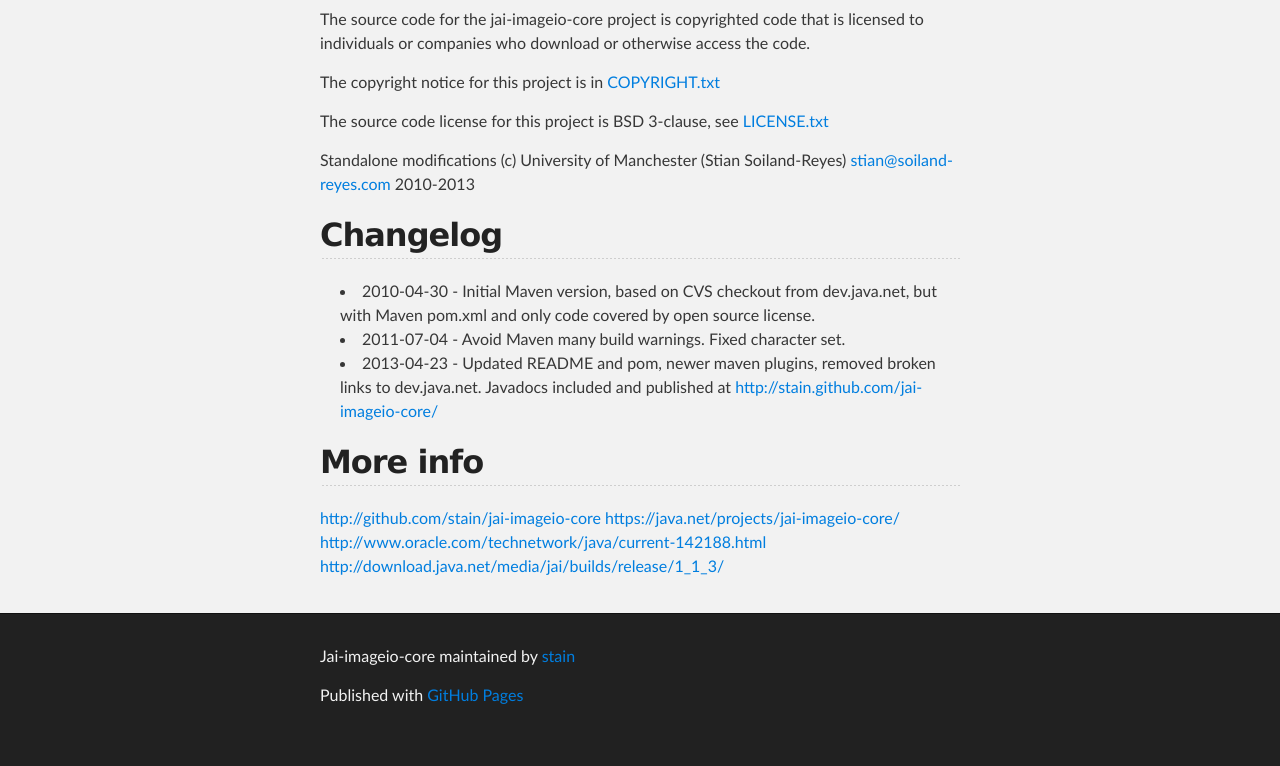
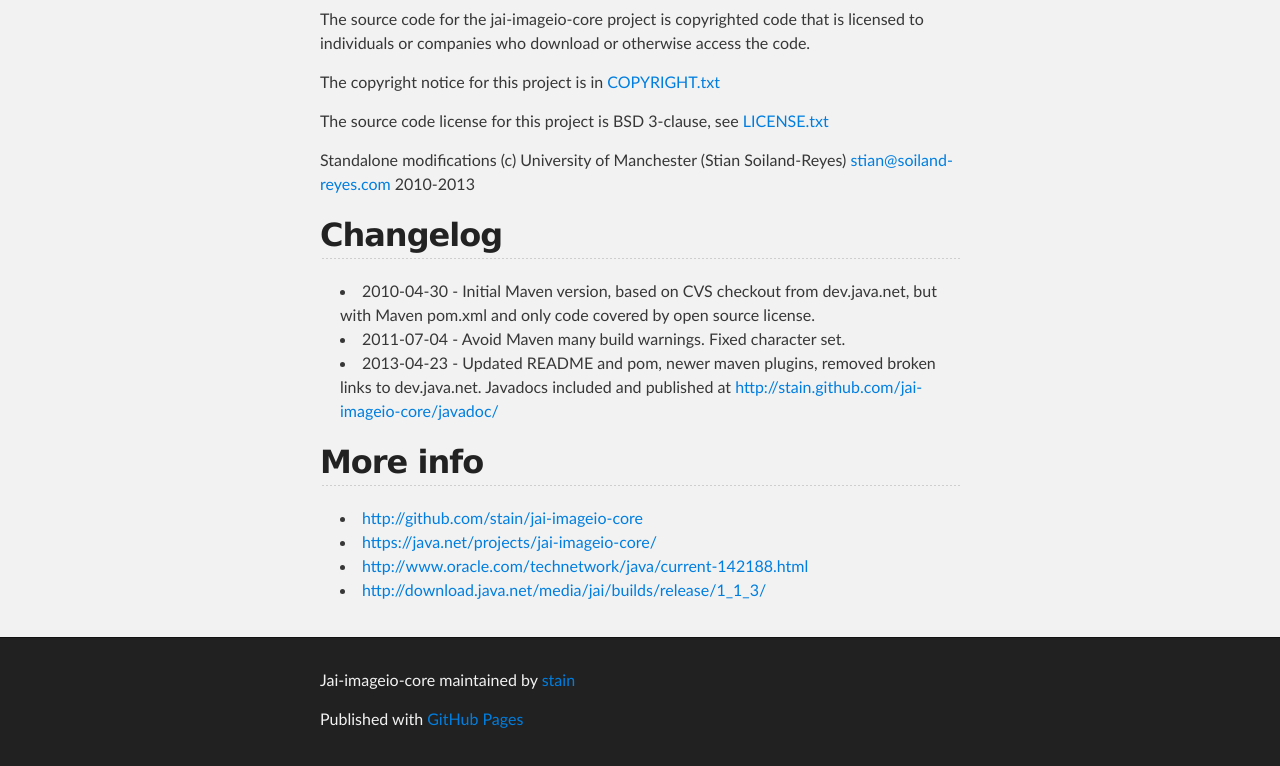
Before and after one commit to jai-imageio/jai-imageio-core, a plain HTML site: page index.html in a window 1280 px wide. Shown: the part 1470-2236 px from the top of the page. Before the commit the page ends 2212 px from the top, so only its background shows below. Drawn offline with Linux system fonts and the light colour scheme.

Commit message:
javadoc link

```diff
--- a/index.html
+++ b/index.html
@@ -113,14 +113,16 @@ by open source license.</li>
 <li>2011-07-04 - Avoid Maven many build warnings. Fixed character set.</li>
 <li>2013-04-23 - Updated README and pom, newer maven plugins, removed
 broken links to dev.java.net. Javadocs included and published at
-<a href="http://stain.github.com/jai-imageio-core/">http://stain.github.com/jai-imageio-core/</a>
+<a href="http://stain.github.com/jai-imageio-core/javadoc/">http://stain.github.com/jai-imageio-core/javadoc/</a>
 </li>
 </ul><h2>More info</h2>
 
-<p><a href="http://github.com/stain/jai-imageio-core">http://github.com/stain/jai-imageio-core</a>
-<a href="https://java.net/projects/jai-imageio-core/">https://java.net/projects/jai-imageio-core/</a>
-<a href="http://www.oracle.com/technetwork/java/current-142188.html">http://www.oracle.com/technetwork/java/current-142188.html</a>
-<a href="http://download.java.net/media/jai/builds/release/1_1_3/">http://download.java.net/media/jai/builds/release/1_1_3/</a></p>
+<ul>
+<li><a href="http://github.com/stain/jai-imageio-core">http://github.com/stain/jai-imageio-core</a>
+<li><a href="https://java.net/projects/jai-imageio-core/">https://java.net/projects/jai-imageio-core/</a></li>
+<li><a href="http://www.oracle.com/technetwork/java/current-142188.html">http://www.oracle.com/technetwork/java/current-142188.html</a></li>
+<li><a href="http://download.java.net/media/jai/builds/release/1_1_3/">http://download.java.net/media/jai/builds/release/1_1_3/</a></li>
+</ul>
       </section>
     </div>
 
```
